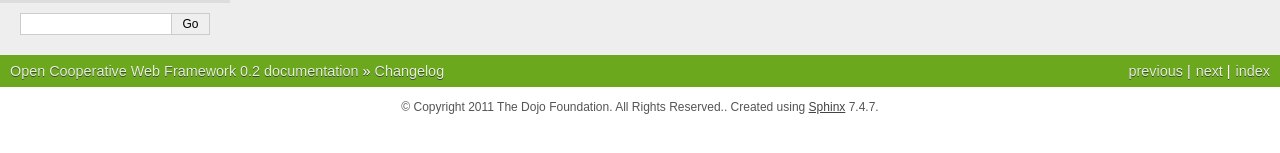
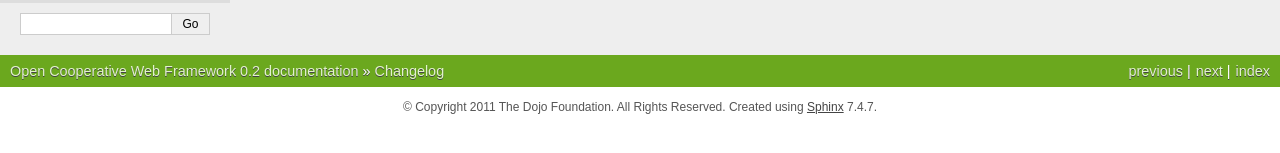
Before and after one commit to opencoweb/coweb, a Sphinx documentation site: the page built from docs/changelog.rst, in a window 1280 px wide. Shown: the part 405-558 px from the top of the page. Built offline with Sphinx 7.4.7, drawn with Linux system fonts in a browser that asks for light colours.

```diff
--- a/docs/conf.py
+++ b/docs/conf.py
@@ -42,7 +42,7 @@ master_doc = 'index'
 
 # General information about the project.
 project = u'Open Cooperative Web Framework'
-copyright = u'2011 The Dojo Foundation. All Rights Reserved.'
+copyright = u'2011 The Dojo Foundation. All Rights Reserved'
 
 # The version info for the project you're documenting, acts as replacement for
 # |version| and |release|, also used in various other places throughout the
```
